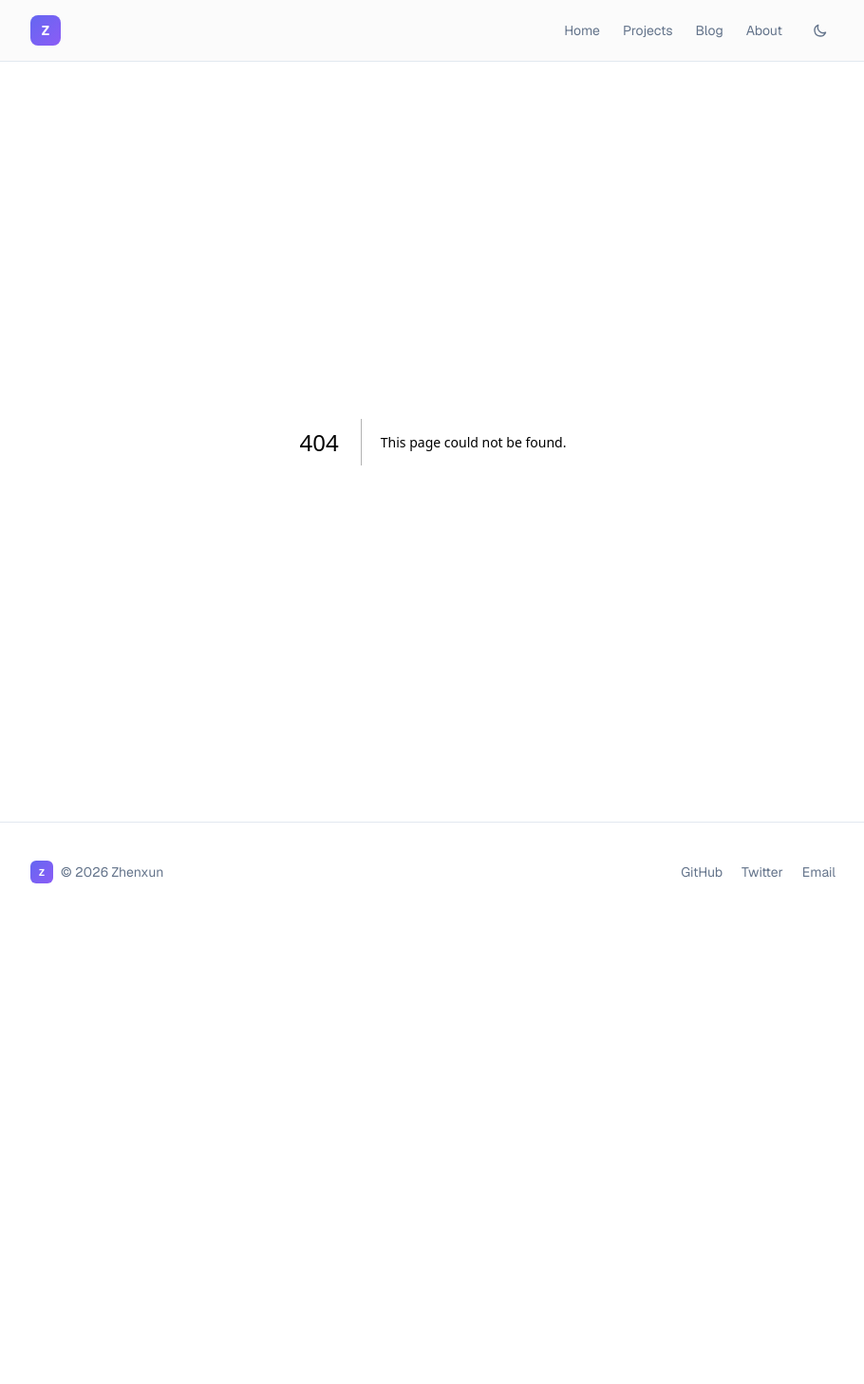
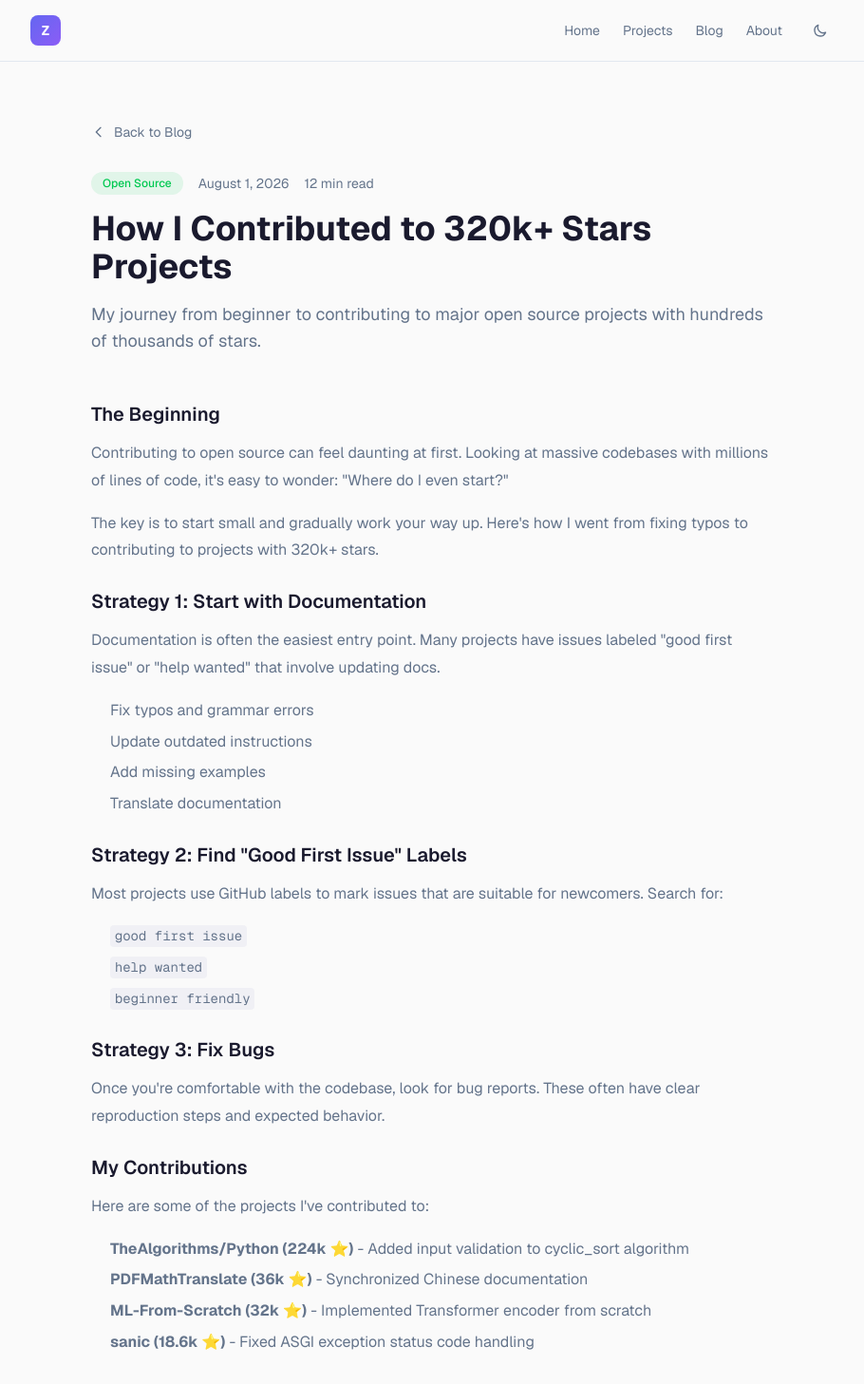
Before and after one commit to zhenxun00/portfolio-blog, a Next.js app: page /blog/open-source-contributing in a window 1280 px wide. Before the commit this address had no page. Shown: the top 1457 px of the page at 95% size, without its empty margins (184-1094 px from the left). Before the commit the page ends 970 px from the top, so only its background shows below. Built offline with nearby package versions, Linux system fonts and the light colour scheme.

Commit message:
feat: add new blog posts and improve blog page
- Add 'How I Contributed to 320k+ Stars Projects' post
- Add 'Introduction to Satellite Navigation Systems' post
- Add read time and New badge to blog listing
- Improve blog page layout

```diff
--- /dev/null
+++ b/src/app/blog/open-source-contributing/page.tsx
@@ -0,0 +1,96 @@
+"use client";
+
+import Link from "next/link";
+
+export default function BlogPost() {
+  return (
+    <article className="max-w-3xl mx-auto px-6 py-16">
+      <Link href="/blog" className="inline-flex items-center gap-2 text-sm text-muted-foreground hover:text-foreground mb-8 transition-colors">
+        <svg className="w-4 h-4" fill="none" viewBox="0 0 24 24" stroke="currentColor">
+          <path strokeLinecap="round" strokeLinejoin="round" strokeWidth={2} d="M15 19l-7-7 7-7" />
+        </svg>
+        Back to Blog
+      </Link>
+
+      <header className="mb-12">
+        <div className="flex items-center gap-4 mb-4">
+          <span className="text-xs px-3 py-1 rounded-full bg-green-500/10 text-green-500 font-medium">Open Source</span>
+          <time className="text-sm text-muted-foreground">August 1, 2026</time>
+          <span className="text-sm text-muted-foreground">12 min read</span>
+        </div>
+        <h1 className="text-3xl md:text-4xl font-bold mb-4">
+          How I Contributed to 320k+ Stars Projects
+        </h1>
+        <p className="text-lg text-muted-foreground">
+          My journey from beginner to contributing to major open source projects with hundreds of thousands of stars.
+        </p>
+      </header>
+
+      <div className="prose prose-lg max-w-none">
+        <h2>The Beginning</h2>
+        <p>
+          Contributing to open source can feel daunting at first. Looking at massive codebases with
+          millions of lines of code, it&apos;s easy to wonder: &quot;Where do I even start?&quot;
+        </p>
+        <p>
+          The key is to start small and gradually work your way up. Here&apos;s how I went from
+          fixing typos to contributing to projects with 320k+ stars.
+        </p>
+
+        <h2>Strategy 1: Start with Documentation</h2>
+        <p>
+          Documentation is often the easiest entry point. Many projects have issues labeled
+          &quot;good first issue&quot; or &quot;help wanted&quot; that involve updating docs.
+        </p>
+        <ul>
+          <li>Fix typos and grammar errors</li>
+          <li>Update outdated instructions</li>
+          <li>Add missing examples</li>
+          <li>Translate documentation</li>
+        </ul>
+
+        <h2>Strategy 2: Find &quot;Good First Issue&quot; Labels</h2>
+        <p>
+          Most projects use GitHub labels to mark issues that are suitable for newcomers. Search for:
+        </p>
+        <ul>
+          <li><code>good first issue</code></li>
+          <li><code>help wanted</code></li>
+          <li><code>beginner friendly</code></li>
+        </ul>
+
+        <h2>Strategy 3: Fix Bugs</h2>
+        <p>
+          Once you&apos;re comfortable with the codebase, look for bug reports. These often have
+          clear reproduction steps and expected behavior.
+        </p>
+
+        <h2>My Contributions</h2>
+        <p>
+          Here are some of the projects I&apos;ve contributed to:
+        </p>
+        <ul>
+          <li><strong>TheAlgorithms/Python (224k ⭐)</strong> - Added input validation to cyclic_sort algorithm</li>
+          <li><strong>PDFMathTranslate (36k ⭐)</strong> - Synchronized Chinese documentation</li>
+          <li><strong>ML-From-Scratch (32k ⭐)</strong> - Implemented Transformer encoder from scratch</li>
+          <li><strong>sanic (18.6k ⭐)</strong> - Fixed ASGI exception status code handling</li>
+        </ul>
+
+        <h2>Key Lessons</h2>
+        <ol>
+          <li><strong>Read CONTRIBUTING.md</strong> - Every project has different requirements</li>
+          <li><strong>Follow code style</strong> - Match the existing code patterns</li>
+          <li><strong>Add tests</strong> - Show that your changes work correctly</li>
+          <li><strong>Be patient</strong> - Review can take time for large projects</li>
+          <li><strong>Be respectful</strong> - Maintainers are volunteers</li>
+        </ol>
+
+        <h2>Conclusion</h2>
+        <p>
+          Contributing to open source is rewarding both for learning and for building your
+          professional network. Start small, be consistent, and don&apos;t be afraid to ask questions.
+        </p>
+      </div>
+    </article>
+  );
+}
--- a/src/app/blog/page.tsx
+++ b/src/app/blog/page.tsx
@@ -8,31 +8,44 @@ const posts = [
     title: "Building a Modern Portfolio with Next.js 14",
     date: "2026-08-15",
     category: "Tutorial",
+    readTime: "8 min read",
   },
   {
     slug: "ai-web-dev",
     title: "The Future of AI in Web Development",
     date: "2026-08-10",
     category: "AI",
+    readTime: "6 min read",
   },
   {
     slug: "typescript-generics",
     title: "Mastering TypeScript Generics",
     date: "2026-08-05",
     category: "TypeScript",
+    readTime: "10 min read",
+  },
+  {
+    slug: "open-source-contributing",
+    title: "How I Contributed to 320k+ Stars Projects",
+    date: "2026-08-01",
+    category: "Open Source",
+    readTime: "12 min read",
+    isNew: true,
+  },
+  {
+    slug: "satellite-navigation",
+    title: "Introduction to Satellite Navigation Systems",
+    date: "2026-07-25",
+    category: "Engineering",
+    readTime: "15 min read",
+    isNew: true,
   },
   {
     slug: "react-performance",
     title: "Optimizing React Performance",
     date: "2026-07-28",
     category: "React",
-    comingSoon: true,
-  },
-  {
-    slug: "open-source-guide",
-    title: "Getting Started with Open Source",
-    date: "2026-07-20",
-    category: "Community",
+    readTime: "7 min read",
     comingSoon: true,
   },
 ];
@@ -43,7 +56,7 @@ export default function BlogPage() {
       <h1 className="text-3xl font-bold mb-2">Blog</h1>
       <p className="text-muted-foreground mb-10">Writing about code and things.</p>
 
-      <div className="space-y-5">
+      <div className="space-y-6">
         {posts.map((post) => (
           <div key={post.slug}>
             {post.comingSoon ? (
@@ -52,6 +65,12 @@ export default function BlogPage() {
                   <time className="text-xs text-muted-foreground">{post.date}</time>
                   <span className="text-xs text-muted-foreground">·</span>
                   <span className="text-xs text-muted-foreground">{post.category}</span>
+                  {post.readTime && (
+                    <>
+                      <span className="text-xs text-muted-foreground">·</span>
+                      <span className="text-xs text-muted-foreground">{post.readTime}</span>
+                    </>
+                  )}
                 </div>
                 <h2 className="font-medium">{post.title}</h2>
               </div>
@@ -61,6 +80,17 @@ export default function BlogPage() {
                   <time className="text-xs text-muted-foreground">{post.date}</time>
                   <span className="text-xs text-muted-foreground">·</span>
                   <span className="text-xs text-muted-foreground">{post.category}</span>
+                  {post.readTime && (
+                    <>
+                      <span className="text-xs text-muted-foreground">·</span>
+                      <span className="text-xs text-muted-foreground">{post.readTime}</span>
+                    </>
+                  )}
+                  {post.isNew && (
+                    <span className="text-xs px-2 py-0.5 rounded-full bg-primary/10 text-primary font-medium">
+                      New
+                    </span>
+                  )}
                 </div>
                 <h2 className="font-medium group-hover:text-primary transition-colors">{post.title}</h2>
               </Link>
--- /dev/null
+++ b/src/app/blog/satellite-navigation/page.tsx
@@ -0,0 +1,111 @@
+"use client";
+
+import Link from "next/link";
+
+export default function BlogPost() {
+  return (
+    <article className="max-w-3xl mx-auto px-6 py-16">
+      <Link href="/blog" className="inline-flex items-center gap-2 text-sm text-muted-foreground hover:text-foreground mb-8 transition-colors">
+        <svg className="w-4 h-4" fill="none" viewBox="0 0 24 24" stroke="currentColor">
+          <path strokeLinecap="round" strokeLinejoin="round" strokeWidth={2} d="M15 19l-7-7 7-7" />
+        </svg>
+        Back to Blog
+      </Link>
+
+      <header className="mb-12">
+        <div className="flex items-center gap-4 mb-4">
+          <span className="text-xs px-3 py-1 rounded-full bg-blue-500/10 text-blue-500 font-medium">Engineering</span>
+          <time className="text-sm text-muted-foreground">July 25, 2026</time>
+          <span className="text-sm text-muted-foreground">15 min read</span>
+        </div>
+        <h1 className="text-3xl md:text-4xl font-bold mb-4">
+          Introduction to Satellite Navigation Systems
+        </h1>
+        <p className="text-lg text-muted-foreground">
+          Understanding how GPS, Beidou, and other GNSS systems work to provide precise positioning.
+        </p>
+      </header>
+
+      <div className="prose prose-lg max-w-none">
+        <h2>What is GNSS?</h2>
+        <p>
+          Global Navigation Satellite System (GNSS) is a generic term for satellite navigation
+          systems that provide autonomous geo-spatial positioning with global coverage.
+        </p>
+        <p>
+          Major GNSS systems include:
+        </p>
+        <ul>
+          <li><strong>GPS</strong> (USA) - 31 satellites</li>
+          <li><strong>Beidou</strong> (China) - 35 satellites</li>
+          <li><strong>GLONASS</strong> (Russia) - 24 satellites</li>
+          <li><strong>Galileo</strong> (EU) - 30 satellites</li>
+        </ul>
+
+        <h2>How Positioning Works</h2>
+        <p>
+          The basic principle is trilateration. A receiver measures its distance from multiple
+          satellites by timing the signal travel time:
+        </p>
+        <ol>
+          <li>Satellite broadcasts its position and timestamp</li>
+          <li>Receiver measures signal travel time</li>
+          <li>Distance = Speed of Light × Travel Time</li>
+          <li>With 4+ satellites, receiver position can be calculated</li>
+        </ol>
+
+        <h2>RINEX Format</h2>
+        <p>
+          RINEX (Receiver Independent Exchange Format) is the standard format for storing
+          GNSS observation and navigation data. It contains:
+        </p>
+        <ul>
+          <li>Navigation data (ephemeris)</li>
+          <li>Observation data (pseudorange, carrier phase)</li>
+          <li>Meteorological data</li>
+        </ul>
+
+        <h2>Satellite Position Calculation</h2>
+        <p>
+          To calculate satellite positions from broadcast ephemeris:
+        </p>
+        <ol>
+          <li>Calculate mean motion from semi-major axis</li>
+          <li>Solve Kepler&apos;s equation for eccentric anomaly</li>
+          <li>Calculate true anomaly</li>
+          <li>Compute orbital plane coordinates</li>
+          <li>Rotate to Earth-fixed coordinates (WGS-84)</li>
+        </ol>
+
+        <h2>Single Point Positioning</h2>
+        <p>
+          The simplest positioning method uses pseudorange measurements:
+        </p>
+        <ul>
+          <li>Collect measurements from 4+ satellites</li>
+          <li>Form observation equations</li>
+          <li>Solve using least squares adjustment</li>
+          <li>Typical accuracy: 2-5 meters</li>
+        </ul>
+
+        <h2>My Project: BDS Positioning</h2>
+        <p>
+          I implemented a complete Beidou satellite positioning system that:
+        </p>
+        <ul>
+          <li>Parses RINEX navigation files</li>
+          <li>Calculates satellite positions from ephemeris</li>
+          <li>Performs single point positioning</li>
+          <li>Supports continuous positioning and trajectory plotting</li>
+        </ul>
+
+        <h2>Conclusion</h2>
+        <p>
+          Satellite navigation is a fascinating field that combines mathematics, physics,
+          and computer science. Understanding the fundamentals opens up many possibilities
+          in IoT, autonomous vehicles, and precision agriculture.
+        </p>
+      </div>
+    </article>
+  );
+}
```
